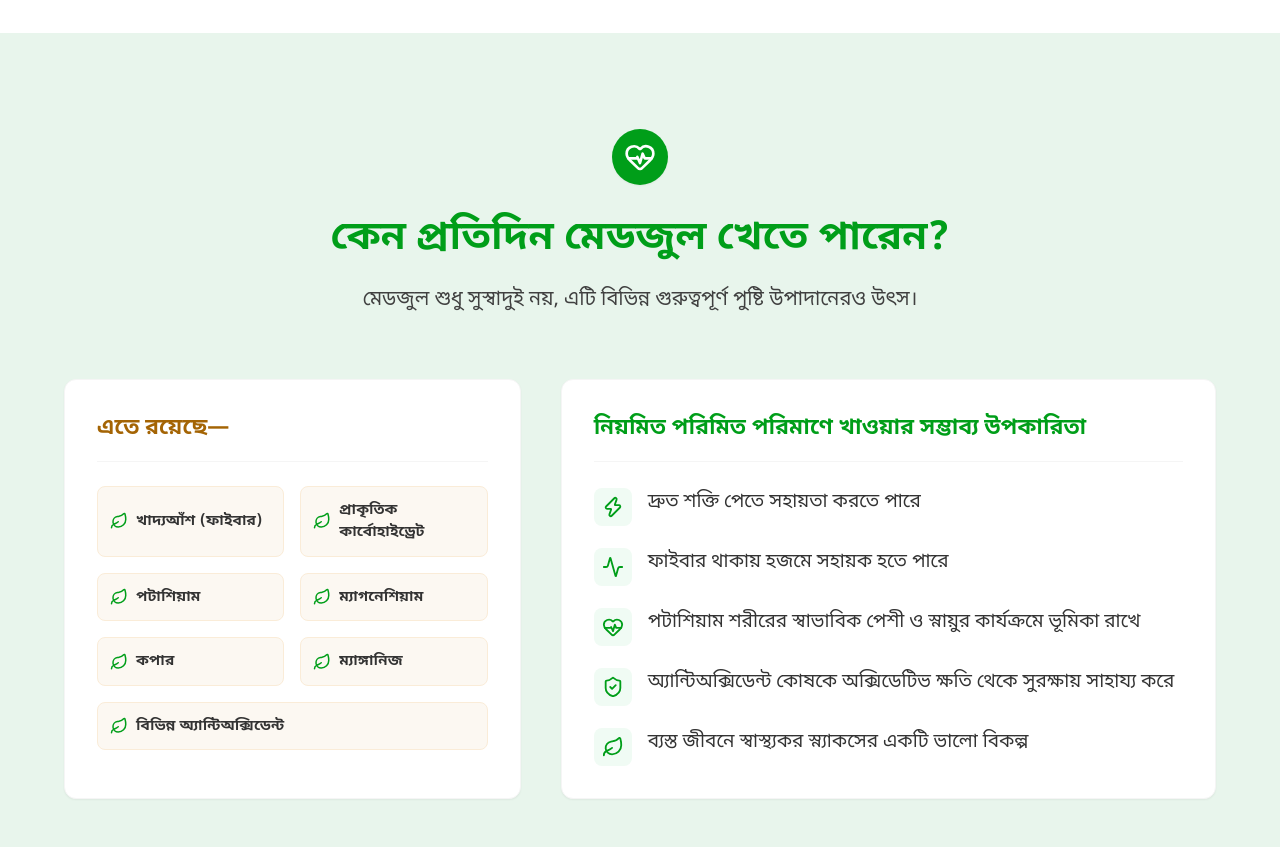
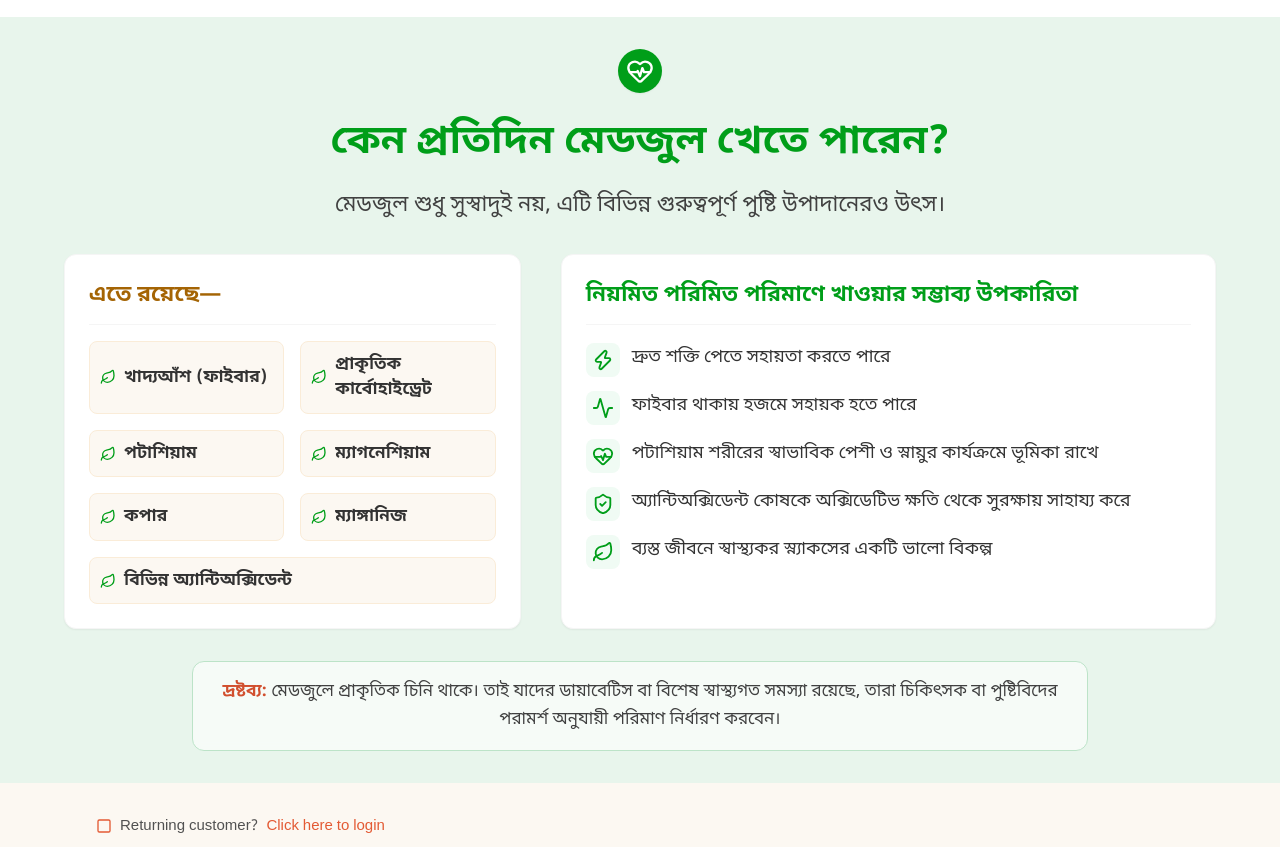
Before and after one commit to Alok4D/arabian-store-bd, a Next.js app in the folder arabian-store-frontend/: page / in a window 1280 px wide. Shown: the part 1900-2747 px from the top of the page. Built offline with nearby package versions, Linux system fonts and the light colour scheme; no server answers.

Commit message:
feat: add ProductLandingSection and HealthBenefits components to landing page

```diff
--- a/arabian-store-frontend/src/app/(landing)/components/HealthBenefits.tsx
+++ b/arabian-store-frontend/src/app/(landing)/components/HealthBenefits.tsx
@@ -4,18 +4,18 @@ import { Activity, ShieldCheck, Zap, HeartPulse, Leaf } from 'lucide-react';
 
 export default function HealthBenefits() {
   return (
-    <div className="py-16 md:py-24 bg-[#e8f5ec] text-[#333]">
+    <div className="py-6 md:py-8 bg-[#e8f5ec] text-[#333]">
       <div className="max-w-7xl mx-auto px-4 md:px-8 lg:px-16">
 
         {/* Title */}
-        <div className="text-center max-w-3xl mx-auto mb-16">
-          <div className="inline-block bg-[#009e19] text-white p-3 rounded-full mb-4 shadow-sm">
-            <HeartPulse size={32} />
+        <div className="text-center max-w-3xl mx-auto mb-8">
+          <div className="inline-block bg-[#009e19] text-white p-2 rounded-full mb-3 shadow-sm">
+            <HeartPulse size={28} />
           </div>
           <h2 className="text-[28px] md:text-[40px] font-bold text-[#009e19] mb-4">
             কেন প্রতিদিন মেডজুল খেতে পারেন?
           </h2>
-          <p className="text-[18px] md:text-[20px] font-medium text-neutral-700">
+          <p className="text-[20px] md:text-[22px] font-medium text-neutral-700">
             মেডজুল শুধু সুস্বাদুই নয়, এটি বিভিন্ন গুরুত্বপূর্ণ পুষ্টি উপাদানেরও উৎস।
           </p>
         </div>
@@ -23,8 +23,8 @@ export default function HealthBenefits() {
         <div className="grid grid-cols-1 lg:grid-cols-12 gap-10 items-stretch">
 
           {/* Nutrition List */}
-          <div className="lg:col-span-5 bg-white rounded-xl p-8 border border-neutral-100 shadow-sm">
-            <h3 className="text-[22px] font-bold text-[#a46404] mb-6 border-b border-neutral-100 pb-4">
+          <div className="lg:col-span-5 bg-white rounded-xl p-5 md:p-6 border border-neutral-100 shadow-sm">
+            <h3 className="text-[20px] md:text-[22px] font-bold text-[#a46404] mb-4 border-b border-neutral-100 pb-3">
               এতে রয়েছে—
             </h3>
             <div className="grid grid-cols-2 gap-4">
@@ -39,25 +39,25 @@ export default function HealthBenefits() {
               ].map((item, idx, arr) => (
                 <div
                   key={idx}
-                  className={`flex items-center gap-2 bg-[#fcf8f2] p-3 rounded-lg border border-[#faecd8] ${
+                  className={`flex items-center gap-2 bg-[#fcf8f2] p-2.5 rounded-lg border border-[#faecd8] ${
                     idx === arr.length - 1 && arr.length % 2 !== 0 ? 'col-span-2' : ''
                   }`}
                 >
-                  <Leaf size={18} className="text-[#009e19] flex-shrink-0" />
-                  <span className="font-semibold text-[15px]">{item}</span>
+                  <Leaf size={16} className="text-[#009e19] flex-shrink-0" />
+                  <span className="font-semibold text-[15px] md:text-[17px]">{item}</span>
                 </div>
               ))}
             </div>
           </div>
 
           {/* Benefits List */}
-          <div className="lg:col-span-7 bg-white rounded-xl p-8 border border-neutral-100 shadow-sm relative overflow-hidden">
-            <div className="absolute top-0 right-0 w-32 h-32 bg-[#e8f5ec] rounded-bl-full -z-10 opacity-50" />
+          <div className="lg:col-span-7 bg-white rounded-xl p-5 md:p-6 border border-neutral-100 shadow-sm relative overflow-hidden">
+            <div className="absolute top-0 right-0 w-24 h-24 bg-[#e8f5ec] rounded-bl-full -z-10 opacity-50" />
 
-            <h3 className="text-[22px] font-bold text-[#009e19] mb-6 border-b border-neutral-100 pb-4">
+            <h3 className="text-[20px] md:text-[22px] font-bold text-[#009e19] mb-4 border-b border-neutral-100 pb-3">
               নিয়মিত পরিমিত পরিমাণে খাওয়ার সম্ভাব্য উপকারিতা
             </h3>
-            <ul className="space-y-5">
+            <ul className="space-y-3">
               {[
                 { icon: <Zap size={22} />, text: "দ্রুত শক্তি পেতে সহায়তা করতে পারে" },
                 { icon: <Activity size={22} />, text: "ফাইবার থাকায় হজমে সহায়ক হতে পারে" },
@@ -65,11 +65,11 @@ export default function HealthBenefits() {
                 { icon: <ShieldCheck size={22} />, text: "অ্যান্টিঅক্সিডেন্ট কোষকে অক্সিডেটিভ ক্ষতি থেকে সুরক্ষায় সাহায্য করে" },
                 { icon: <Leaf size={22} />, text: "ব্যস্ত জীবনে স্বাস্থ্যকর স্ন্যাকসের একটি ভালো বিকল্প" }
               ].map((item, idx) => (
-                <li key={idx} className="flex items-start gap-4">
-                  <div className="mt-0.5 bg-[#f0fbf4] text-[#009e19] p-2 rounded-lg flex-shrink-0">
+                <li key={idx} className="flex items-start gap-3">
+                  <div className="mt-0.5 bg-[#f0fbf4] text-[#009e19] p-1.5 rounded-lg flex-shrink-0">
                     {item.icon}
                   </div>
-                  <span className="text-[17px] md:text-[19px] font-medium leading-snug pt-1">{item.text}</span>
+                  <span className="text-[16px] md:text-[18px] font-medium leading-snug pt-1">{item.text}</span>
                 </li>
               ))}
             </ul>
@@ -78,8 +78,8 @@ export default function HealthBenefits() {
         </div>
 
         {/* Medical Note */}
-        <div className="mt-12 bg-white/60 border border-[#bce3c8] rounded-xl p-5 text-center max-w-4xl mx-auto backdrop-blur-sm">
-          <p className="text-[15px] md:text-[16px] text-neutral-700 font-medium leading-relaxed">
+        <div className="mt-8 bg-white/60 border border-[#bce3c8] rounded-xl p-4 text-center max-w-4xl mx-auto backdrop-blur-sm">
+          <p className="text-[15px] md:text-[17px] text-neutral-700 font-medium leading-relaxed">
             <span className="font-bold text-[#d14f2e]">দ্রষ্টব্য:</span> মেডজুলে প্রাকৃতিক চিনি থাকে। তাই যাদের ডায়াবেটিস বা বিশেষ স্বাস্থ্যগত সমস্যা রয়েছে, তারা চিকিৎসক বা পুষ্টিবিদের পরামর্শ অনুযায়ী পরিমাণ নির্ধারণ করবেন।
           </p>
         </div>
--- a/arabian-store-frontend/src/app/(landing)/components/ProductLandingSection.tsx
+++ b/arabian-store-frontend/src/app/(landing)/components/ProductLandingSection.tsx
@@ -4,6 +4,7 @@ import { Check } from 'lucide-react';
 import { useEffect, useState } from 'react';
 
 export default function ProductLandingSection() {
+
   const [products, setProducts] = useState<any[]>([]);
 
   useEffect(() => {
@@ -104,10 +105,10 @@ export default function ProductLandingSection() {
             </div>
 
             {/* Desktop CTA Button (Hidden on small screens) */}
-            <div className="hidden md:flex pt-4 justify-start">
+            <div className="hidden md:flex pt-0 justify-start">
               <button
                 onClick={() => document.getElementById('order')?.scrollIntoView({ behavior: 'smooth' })}
-                className="bg-[#009e19] hover:bg-[#008a16] text-white font-medium text-2xl px-12 py-3 rounded-md transition-all duration-200 transform hover:scale-105"
+                className="bg-[#009e19] hover:bg-[#008a16] text-white font-medium text-2xl px-12 py-3 rounded-xs transition-all duration-200 transform hover:scale-105"
               >
                 অর্ডার করুন
               </button>
```
